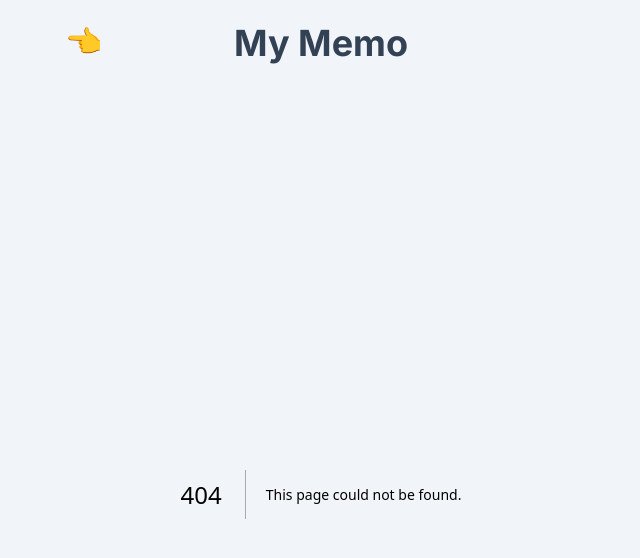
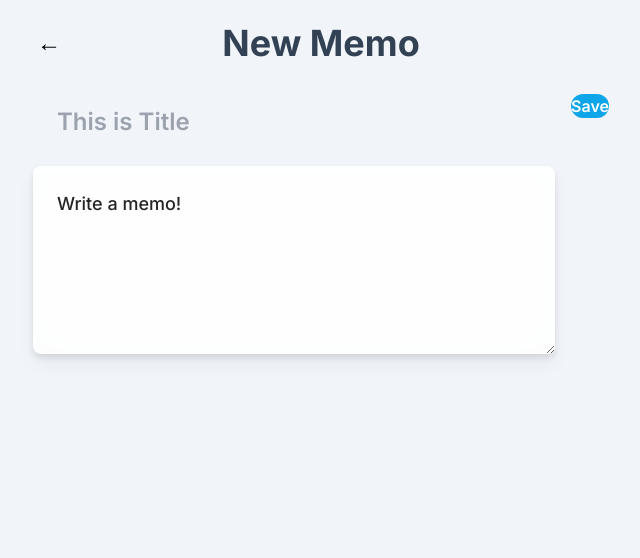
Before and after one commit to ryuji-1to/rsc-memo-demo, a Next.js app: page /new in a window 1280 px wide. Before the commit this address had no page. Shown: the top 558 px of the page, without its empty margins (319-959 px from the left). Built offline with nearby package versions, Linux system fonts and the light colour scheme.

Commit message:
improve: 🎨 add, update

```diff
--- a/src/app/Header.tsx
+++ b/src/app/Header.tsx
@@ -1,24 +1,29 @@
 "use client";
 
+import { Button } from "@/share/components/Button";
 import Link from "next/link";
 import { useSelectedLayoutSegment } from "next/navigation";
 
 export function Header() {
   const segment = useSelectedLayoutSegment();
+
   return (
-    <header className="flex">
-      {segment !== null && (
-        <Link
-          href="/"
-          className="text-3xl flex-[0.1] flex items-center animate-bounce"
+    <header className="flex items-center relative">
+      <Link href="/" className="absolute left-1 flex-[0.1] flex items-center">
+        {segment !== null && <span className="text-2xl">←</span>}
+      </Link>
+      <h1 className="flex-1 text-4xl font-bold text-slate-700 leading-normal text-center">
+        {segment === "new" ? "New Memo" : "My Memo"}
+      </h1>
+      {segment === null && (
+        <Button
+          buttonType="link"
+          className="absolute right-1 bg-blue-500 rounded-2xl text-white"
+          href="/new"
         >
-          👈
-        </Link>
+          New
+        </Button>
       )}
-      <h1 className="flex-1 text-4xl font-bold text-slate-700 leading-normal text-center">
-        My Memo
-      </h1>
-      {segment !== null && <div className="flex-[0.1]" />}
     </header>
   );
 }
--- a/src/app/layout.tsx
+++ b/src/app/layout.tsx
@@ -16,7 +16,7 @@ export default function RootLayout({
   return (
     <html lang="ja">
       <body className={`${inter.className} p-4 bg-slate-100`}>
-        <div className="max-w-lg mx-auto space-y-6">
+        <div className="max-w-xl mx-auto space-y-6">
           <Header />
           <main>{children}</main>
         </div>
--- a/src/app/memo/[slug]/MemoEditor.tsx
+++ b/src/app/memo/[slug]/MemoEditor.tsx
@@ -1,20 +1,46 @@
 "use client";
 
 import { Memo } from "@prisma/client";
-import { useRef } from "react";
+import { useEffect, useRef } from "react";
 import TextareaAutosize from "react-textarea-autosize";
+import { ToolBar } from "./ToolBar";
 
-export async function MemoEditor(props: { memo: Memo }) {
-  const ref = useRef<HTMLTextAreaElement>(null);
+export function MemoEditor({
+  isNew = false,
+  memo,
+}: {
+  isNew?: boolean;
+  memo?: Memo;
+}) {
+  const inputRef = useRef<HTMLInputElement>(null);
+  const textareaRef = useRef<HTMLTextAreaElement>(null);
+  useEffect(() => {
+    if (isNew) {
+      inputRef.current?.focus();
+    }
+    // eslint-disable-next-line
+  }, []);
 
   return (
-    <div className="">
-      <TextareaAutosize
-        ref={ref}
-        className="text-lg font-medium text-slate-600 p-6 w-full rounded-lg drop-shadow-lg backdrop-blur-lg bg-opacity-95 bg-white"
-        minRows={5}
-        defaultValue={props.memo.content ?? "Write a memo!"}
-      />
+    <div className="flex space-x-4">
+      <div className="space-y-4">
+        <input
+          ref={inputRef}
+          type="text"
+          className="outline-none w-full px-6 py-3 font-semibold text-[#252525] text-2xl rounded-lg bg-transparent"
+          defaultValue={memo?.title || ""}
+          placeholder="This is Title"
+        />
+        <TextareaAutosize
+          ref={textareaRef}
+          className="outline-none flex-1 text-lg font-medium text-[#252525] p-6 w-full rounded-lg drop-shadow-lg backdrop-blur-lg bg-opacity-95 bg-white"
+          minRows={5}
+          defaultValue={memo?.content || "Write a memo!"}
+        />
+      </div>
+      <nav>
+        <ToolBar isNew={isNew} />
+      </nav>
     </div>
   );
 }
--- /dev/null
+++ b/src/app/memo/[slug]/ToolBar.tsx
@@ -0,0 +1,21 @@
+"use client";
+
+import { Button } from "@/share/components/Button";
+
+export function ToolBar({ isNew = false }: { isNew?: boolean }) {
+  return (
+    <div className="sticky top-4 flex flex-col space-y-4">
+      <Button buttonType="button" className="bg-sky-500 rounded-3xl text-white">
+        Save
+      </Button>
+      {!isNew && (
+        <Button
+          buttonType="button"
+          className="bg-red-500 rounded-3xl text-white"
+        >
+          Delete
+        </Button>
+      )}
+    </div>
+  );
+}
--- /dev/null
+++ b/src/app/memo/[slug]/layout.tsx
@@ -0,0 +1,3 @@
+export default function Layout({ children }: { children: React.ReactNode }) {
+  return <>{children}</>;
+}
--- a/src/app/memo/[slug]/page.tsx
+++ b/src/app/memo/[slug]/page.tsx
@@ -6,8 +6,6 @@ type Props = {
     slug: string;
   };
 };
-
-export const revalidate = 0;
 
 export default async function Page({ params }: Props) {
   let memoId: number = Number(params.slug);
--- /dev/null
+++ b/src/app/new/page.tsx
@@ -0,0 +1,5 @@
+import { MemoEditor } from "../memo/[slug]/MemoEditor";
+
+export default function Page() {
+  return <MemoEditor isNew />;
+}
--- /dev/null
+++ b/src/share/components/Button.tsx
@@ -0,0 +1,35 @@
+import Link from "next/link";
+import type { ComponentProps } from "react";
+
+type Props =
+  | ({
+      buttonType: "button";
+      children: React.ReactNode;
+    } & ComponentProps<"button">)
+  | ({ buttonType: "link"; children: React.ReactNode } & ComponentProps<
+      typeof Link
+    >);
+
+export function Button(props: Props) {
+  if (props.buttonType === "button") {
+    const { children, className, ...rest } = props;
+    return (
+      <button
+        {...rest}
+        className={`px-3.5 py-2  font-semibold drop-shadow-md ${className}`}
+      >
+        {children}
+      </button>
+    );
+  } else {
+    const { children, className, ...rest } = props;
+    return (
+      <Link
+        {...rest}
+        className={`px-3.5 py-2  font-semibold drop-shadow-md ${className}`}
+      >
+        {children}
+      </Link>
+    );
+  }
+}
```
Also changed, not shown: 1 other file (tests, documents, lock files or other folders).
